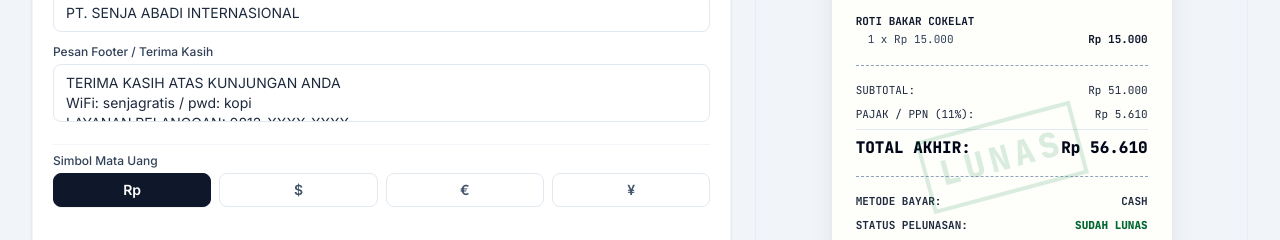
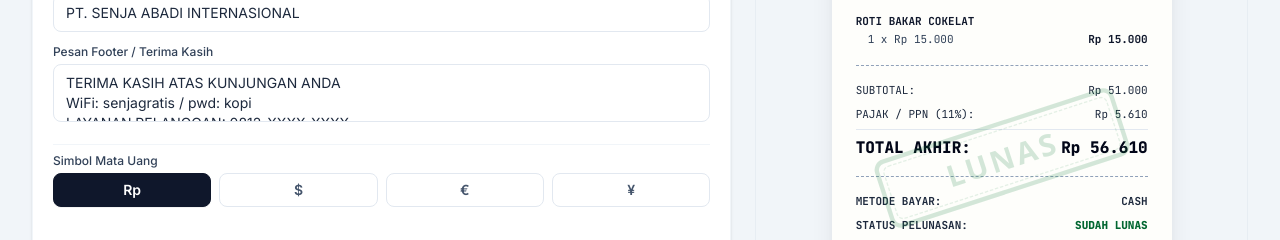
Before and after one commit to RoomieeG-bit/strukku-update, a React (Vite) app: page / in a window 1280 px wide. Shown: the part 560-800 px from the top of the page. Built offline with nearby package versions, Linux system fonts and the light colour scheme; a web font is replaced by a local one.

Commit message:
feat(ui): improve receipt status watermark rendering
Replace CSS-based text watermark with SVG to ensure consistent rendering and improved quality during PDF/image exports.

```diff
--- a/src/components/ReceiptPreview.tsx
+++ b/src/components/ReceiptPreview.tsx
@@ -581,18 +581,65 @@ export default function ReceiptPreview({ receipt, currencySymbol, onUpdateReceip
           className="receipt-paper w-full max-w-[340px] px-6 py-8 text-[11px] leading-relaxed text-black shadow-lg flex flex-col animate-fadeIn relative overflow-hidden transition-all duration-150"
           style={{ fontFamily: getFontFamilyCss(receipt.fontFamily) }}
         >
-          {/* Watermark / Status Stamp Overlay */}
+          {/* Watermark / Status Stamp Overlay (Natural -18° angle with robust SVG rendering for PNG/JPG/PDF exports) */}
           {['BELUM_LUNAS', 'SUDAH_LUNAS', 'HUTANG'].includes(receipt.paymentStatus) && (
-            <div className="absolute inset-0 pointer-events-none flex items-center justify-center overflow-hidden select-none opacity-[0.14] z-0">
-              <div className={`text-[34px] font-black border-[4px] px-3 py-1.5 uppercase tracking-[0.15em] rotate-[-15deg] whitespace-nowrap ${
-                receipt.paymentStatus === 'SUDAH_LUNAS'
-                  ? 'text-green-700 border-green-700'
-                  : receipt.paymentStatus === 'BELUM_LUNAS'
-                    ? 'text-red-700 border-red-700'
-                    : 'text-amber-600 border-amber-600'
-              }`}>
-                {receipt.paymentStatus === 'SUDAH_LUNAS' ? 'LUNAS' : receipt.paymentStatus === 'BELUM_LUNAS' ? 'BELUM LUNAS' : 'HUTANG'}
-              </div>
+            <div
+              className="absolute inset-0 pointer-events-none flex items-center justify-center overflow-hidden select-none z-0"
+              style={{ opacity: 0.18 }}
+              id="receipt-status-watermark"
+            >
+              <svg
+                viewBox="0 0 320 200"
+                className="w-72 h-44 overflow-visible"
+                style={{
+                  color: receipt.paymentStatus === 'SUDAH_LUNAS'
+                    ? '#15803d'
+                    : receipt.paymentStatus === 'BELUM_LUNAS'
+                      ? '#b91c1c'
+                      : '#d97706'
+                }}
+              >
+                <g transform="rotate(-18 160 100)">
+                  {/* Outer Stamp Box with Rounded Corners and Bold Border */}
+                  <rect
+                    x="20"
+                    y="62"
+                    width="280"
+                    height="76"
+                    rx="10"
+                    fill="none"
+                    stroke="currentColor"
+                    strokeWidth="5"
+                  />
+                  {/* Inner dashed accent border for authentic rubber stamp effect */}
+                  <rect
+                    x="27"
+                    y="69"
+                    width="266"
+                    height="62"
+                    rx="7"
+                    fill="none"
+                    stroke="currentColor"
+                    strokeWidth="1.5"
+                    strokeDasharray="4 2"
+                    opacity="0.6"
+                  />
+                  {/* Stamp Text */}
+                  <text
+                    x="160"
+                    y="101"
+                    fill="currentColor"
+                    fontSize={receipt.paymentStatus === 'BELUM_LUNAS' ? '26' : '34'}
+                    fontWeight="900"
+                    fontFamily="system-ui, -apple-system, BlinkMacSystemFont, 'Segoe UI', Roboto, sans-serif"
+                    textAnchor="middle"
+                    dominantBaseline="central"
+                    letterSpacing="3.5"
+                  >
+                    {receipt.paymentStatus === 'SUDAH_LUNAS' ? 'LUNAS' : receipt.paymentStatus === 'BELUM_LUNAS' ? 'BELUM LUNAS' : 'HUTANG'}
+                  </text>
+                </g>
+              </svg>
             </div>
           )}
 
```
